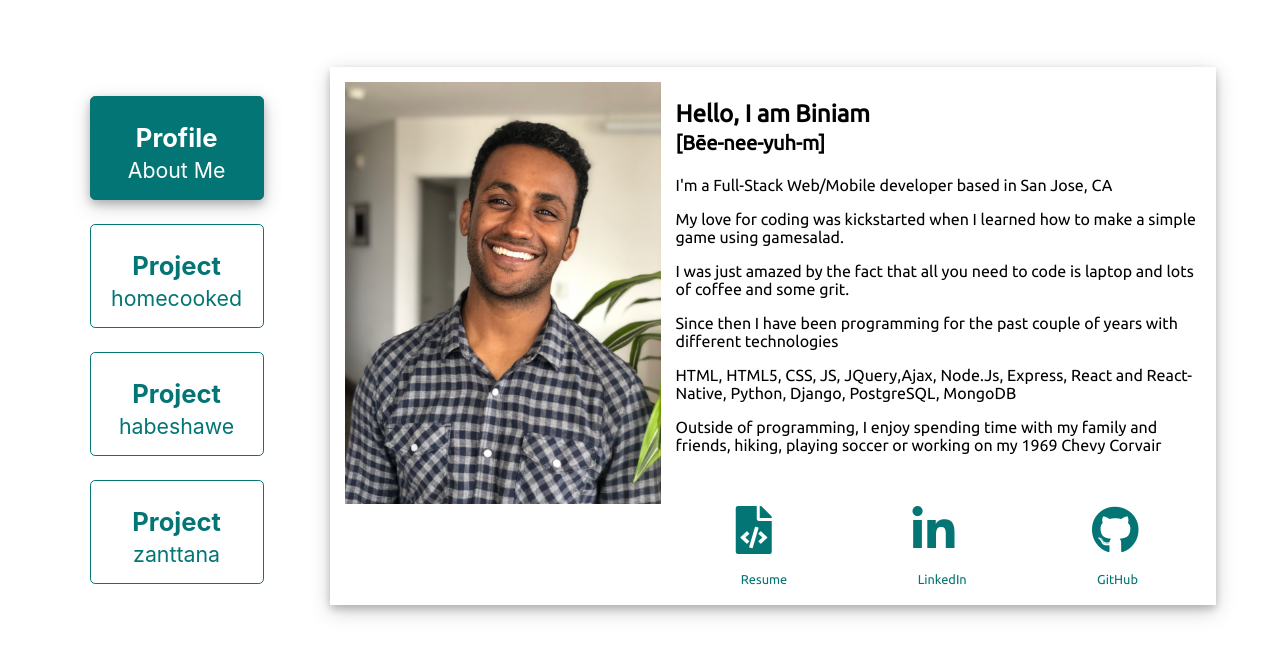
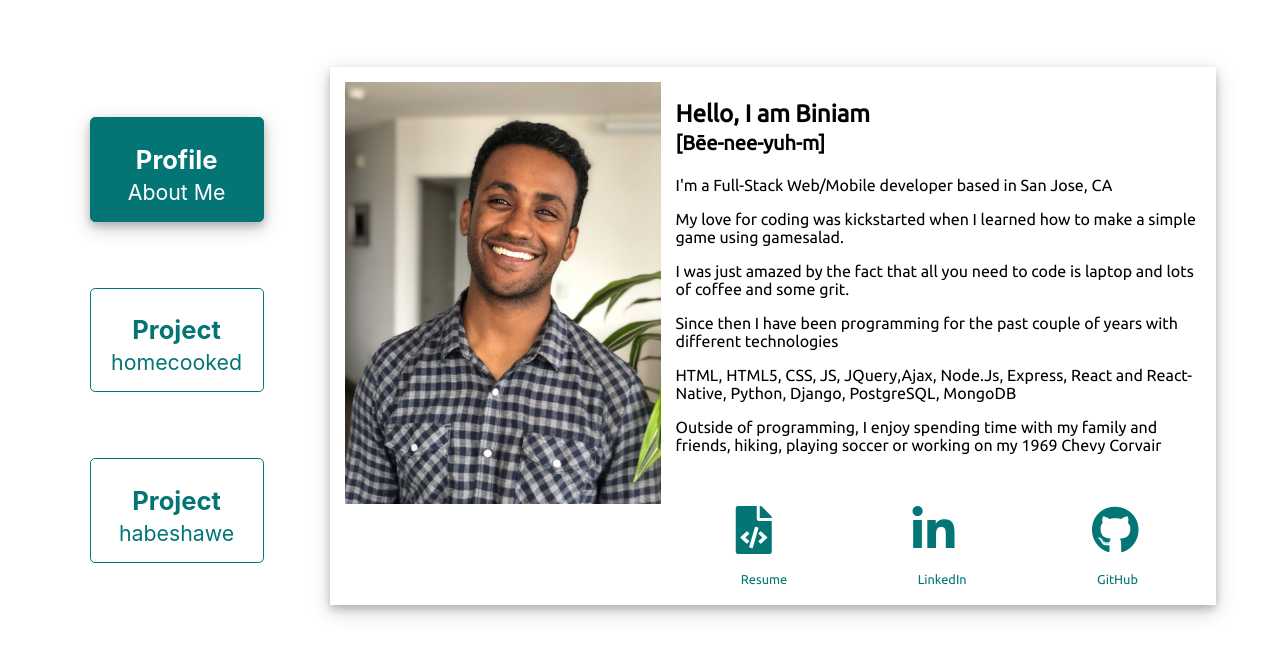
Before and after one commit to mainib/resumeapp, a Vue app: page / in a window 1280 px wide. Shown: the top 656 px of the page. Built offline with nearby package versions, Linux system fonts and the light colour scheme; a small style sheet from the web is missing.

Commit message:
commiting before pushing to pages"

```diff
--- a/package.json
+++ b/package.json
@@ -5,7 +5,8 @@
   "scripts": {
     "serve": "vue-cli-service serve",
     "build": "vue-cli-service build",
-    "lint": "vue-cli-service lint"
+    "lint": "vue-cli-service lint",
+    "deploy": "npm run build; push-dir --dir=dist --branch=gh-pages --cleanup"
   },
   "dependencies": {
     "animate.css": "^3.7.0",
@@ -18,6 +19,7 @@
     "@vue/cli-plugin-babel": "^3.0.5",
     "@vue/cli-plugin-eslint": "^3.0.5",
     "@vue/cli-service": "^3.0.5",
+    "push-dir": "^0.4.1",
     "vue-template-compiler": "^2.5.17"
   },
   "eslintConfig": {
--- a/src/App.vue
+++ b/src/App.vue
@@ -25,13 +25,6 @@
             </p>
           </div>
 
-          <div :class="{active: zanttana_active}"  @click="changeScene('zanttna_active')" class="nav_btns nav_btn">
-            <p>
-              <strong style="font-weight: 650;">Project</strong>
-                <br/>
-                <small style="float: center; !important">zanttana</small>
-            </p>
-          </div>
     </div>
 
     <AboutMe
@@ -43,31 +36,22 @@
     <ProjectView
       class= 'content'
       v-if="homecooked_active"
-      v-bind:project= projects[2]
+      v-bind:project= projects[1]
       :class="{'animated slideInUp': homecooked_active}">
     </ProjectView>
 
     <ProjectView
       class= 'content'
       v-if="habeshawe_active"
-      v-bind:project= projects[1]
+      v-bind:project= projects[0]
       :class="{'animated slideInUp': habeshawe_active}">
     </ProjectView>
-
-    <ProjectView
-      class= 'content'
-      v-if="zanttana_active"
-      v-bind:project= projects[0]
-      :class="{'animated slideInUp': zanttana_active}">
-    </ProjectView>
-
 
   </div>
 </template>
 
 <script>
 import AboutMe from './components/AboutMe.vue'
-import zanttana_img from './assets/zanttana.jpg'
 import homecooked_img from './assets/homecooked.jpg'
 import habeshawe_img from './assets/habeshawe.png'
 import ProjectView from './components/Project.vue'
@@ -80,21 +64,9 @@ export default {
   data( ){
     return{
       about_me_active: true,
-      zanttana_active: false,
       homecooked_active: false,
       habeshawe_active: false,
       projects: [
-        {
-          name: 'zanttana',
-          description: 'a complete travel management app where users can create trips/adventures, invite friends, assign, track events.',
-          github_link: 'http://zanttana.herokuapp.com',
-          text:[
-                'Used React, Redux, AntD, Google maps api to create the responsive web version',
-                'Django_Rest_Framework, PostgresQL for the backend and zanttana.herokuapp.com',
-                'Recreating the  mobile version for both IOS and Android  with flutter'
-                ],
-          image:zanttana_img
-        },
         {
           name: 'habeshawe',
           description: 'a complete travel management app where users can create trips/adventures, invite friends, assign, track events.',
@@ -120,26 +92,17 @@ export default {
     changeScene(cardName){
      if(cardName === 'homecooked_active'){
        this.homecooked_active = true;
-       this.zanttana_active = false;
        this.habeshawe_active = false;
        this.about_me_active = false;
        }
 
       if (cardName === 'habeshawe_active'){
        this.homecooked_active = false;
-       this.zanttana_active = false;
        this.habeshawe_active = true;
-       this.about_me_active = false;
-      }
-      if (cardName === 'zanttna_active'){
-       this.homecooked_active = false;
-       this.zanttana_active = true;
-       this.habeshawe_active = false;
        this.about_me_active = false;
       }
       if (cardName === 'about_me_active'){
        this.homecooked_active = false;
-       this.zanttana_active = false;
        this.habeshawe_active = false;
        this.about_me_active = true;
       }
--- a/src/components/AboutMe.vue
+++ b/src/components/AboutMe.vue
@@ -51,7 +51,7 @@ export default {
       little_about_me: [
       ],
       profile_social_links:[
-        { name: 'Resume', className: 'fas fa-file-code', link:'resume' },
+        { name: 'Resume', className: 'fas fa-file-code', link:'https://github.com/mainib/resumeapp/blob/master/src/assets/Biniam_Hagos_Resume.pdf' },
         { name: 'LinkedIn', className: 'fab fa-linkedin', link: 'https://www.linkedin.com/in/biniamhagos/' },
          { name: 'GitHub', className: 'fab fa-github', link: 'https://github.com/mainib' }
       ]
```
Also changed, not shown: 1 other file (tests, documents, lock files or other folders).
